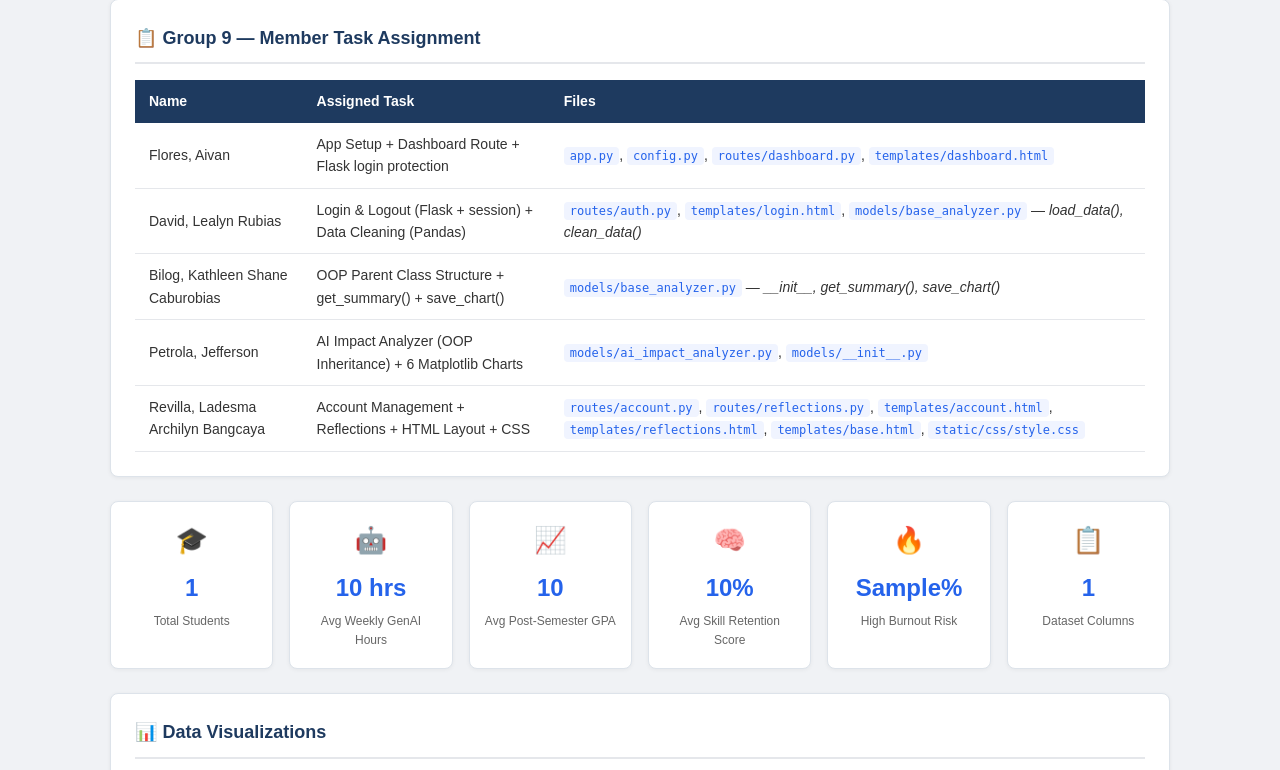
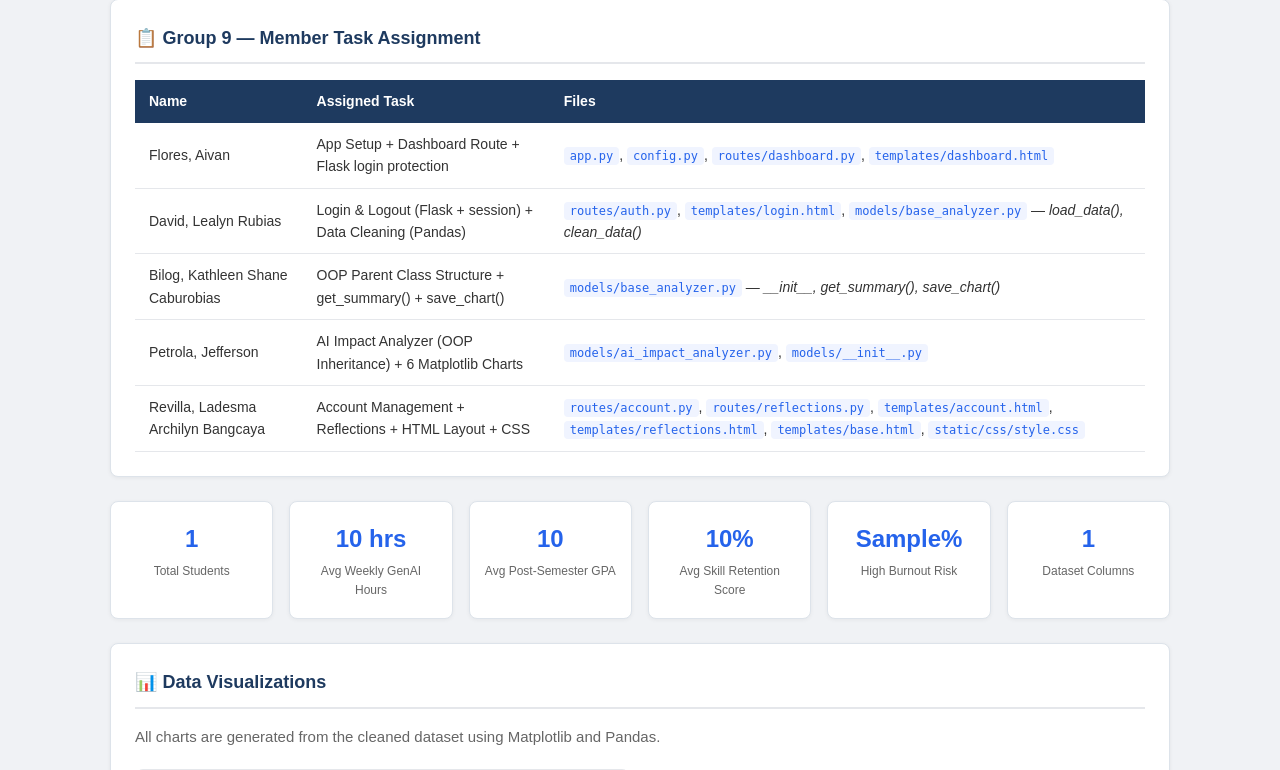
Before and after one commit to aivanflores/IPT_endterm, a Flask app: template templates/dashboard.html in a window 1280 px wide. Shown: the part 127-897 px from the top of the page. Run offline with Flask 3, Linux system fonts and the light colour scheme; the template is opened without the code that fills it: most values are stand-ins (such as "Sample title", 1, 10 or a date in 2020).

Commit message:
Updated dashboard design and charts

```diff
--- a/templates/dashboard.html
+++ b/templates/dashboard.html
@@ -60,32 +60,26 @@
 <!-- Quick Stats Cards -->
 <div class="stats-grid">
     <div class="stat-card">
-        <div class="stat-icon">🎓</div>
         <div class="stat-number">{{ summary.total_rows }}</div>
         <div class="stat-label">Total Students</div>
     </div>
     <div class="stat-card">
-        <div class="stat-icon">🤖</div>
         <div class="stat-number">{{ extra_stats.avg_genai_hours }} hrs</div>
         <div class="stat-label">Avg Weekly GenAI Hours</div>
     </div>
     <div class="stat-card">
-        <div class="stat-icon">📈</div>
         <div class="stat-number">{{ extra_stats.avg_post_gpa }}</div>
         <div class="stat-label">Avg Post-Semester GPA</div>
     </div>
     <div class="stat-card">
-        <div class="stat-icon">🧠</div>
         <div class="stat-number">{{ extra_stats.avg_skill_retention }}%</div>
         <div class="stat-label">Avg Skill Retention Score</div>
     </div>
     <div class="stat-card">
-        <div class="stat-icon">🔥</div>
         <div class="stat-number">{{ extra_stats.high_burnout_pct }}%</div>
         <div class="stat-label">High Burnout Risk</div>
     </div>
     <div class="stat-card">
-        <div class="stat-icon">📋</div>
         <div class="stat-number">{{ summary.total_columns }}</div>
         <div class="stat-label">Dataset Columns</div>
     </div>
```
